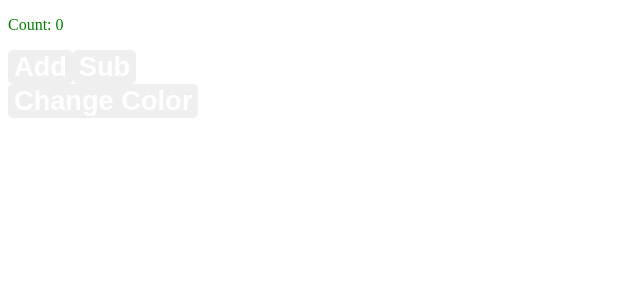
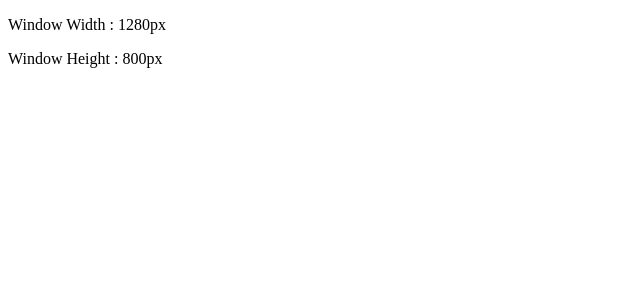
Before and after one commit to Omsurvase24/React-Basics, a React (Vite) app: page / in a window 1280 px wide. Shown: the top 300 px of the page, without its empty margins (0-640 px from the left). Built offline with nearby package versions, Linux system fonts and the light colour scheme.

Commit message:
useEffect 2

```diff
--- a/src/App.jsx
+++ b/src/App.jsx
@@ -1,4 +1,4 @@
-import UseEffectFn from "./UseEffect";
+import UseEffectFn from "./UseEffect2";
 
 function App() {
   return (
--- /dev/null
+++ b/src/UseEffect2.jsx
@@ -0,0 +1,35 @@
+import React, { useState, useEffect } from "react";
+
+function UseEffectFn() {
+
+    const [width, setWidth] = useState(window.innerWidth);
+    const [height, setHeight] = useState(window.innerHeight);
+
+    useEffect(() => {
+        window.addEventListener("resize", handleResize);
+        console.log("EVENT LISTENER ADDED");
+
+        return () => {
+            window.removeEventListener("resize", handleResize);
+            console.log("EVENT LISTENER REMOVED");
+        }
+    }, []);
+
+    useEffect(() => {
+        document.title = `Size: ${width} x ${height}`;
+    }, [width, height]);
+
+    function handleResize() {
+        setWidth(window.innerWidth);
+        setHeight(window.innerHeight);
+    }
+
+    return (
+        <div>
+            <p>Window Width : {width}px</p>
+            <p>Window Height : {height}px</p>
+        </div>
+    );
+}
+
+export default UseEffectFn
```
